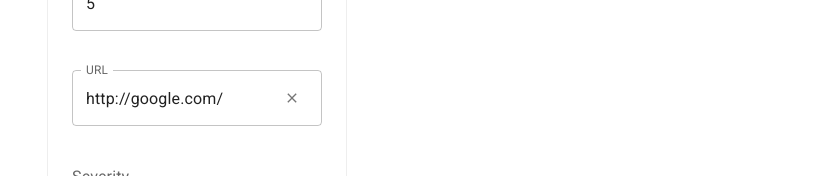
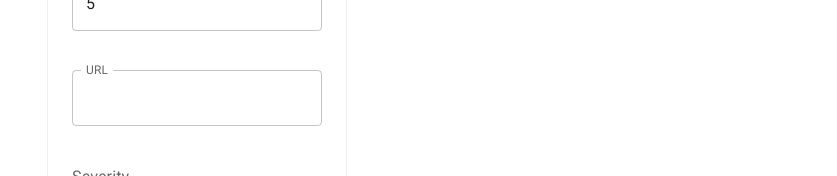
Before and after one commit to nickstaroba/alerts, a React (Create React App) app: page /create-alert in a window 1280 px wide. Shown: the part 360-536 px from the top of the page, without its empty margins (443-1280 px from the left). Built offline with nearby package versions, Linux system fonts and the light colour scheme.

Commit message:
adding eslint

```diff
--- a/src/Alert.jsx
+++ b/src/Alert.jsx
@@ -33,7 +33,7 @@ export const Alert = ({
     setTimeout(() => {
       handleCloseMuiAlert();
     }, timeoutSeconds * 1000);
-  }, []);
+  }, [timeoutSeconds]);
 
   const titleContent = title ? <AlertTitle>{title}</AlertTitle> : null;
 
--- a/src/AlertsContext.jsx
+++ b/src/AlertsContext.jsx
@@ -1,16 +1,3 @@
-import React, { createContext } from "react";
-import { useAlertsReducer } from "./AlertsReducer";
-import { AlertsManager } from "./AlertsManager";
+import { createContext } from "react";
 
 export const AlertsContext = createContext({});
-
-export const AlertsProvider = ({ children }) => {
-  const [state, dispatch] = useAlertsReducer();
-
-  return (
-    <AlertsContext.Provider value={{ state, dispatch }}>
-      <AlertsManager />
-      {children}
-    </AlertsContext.Provider>
-  );
-};
--- a/src/AlertsManager.jsx
+++ b/src/AlertsManager.jsx
@@ -1,5 +1,6 @@
 import { Box } from "@mui/material";
 import React, { useContext } from "react";
+
 import { Alert } from "./Alert";
 import { AlertsContext } from "./AlertsContext";
 import { ALERT_ACTIONS } from "./AlertsReducer";
@@ -13,8 +14,7 @@ export const AlertsManager = () => {
 
   const alertsContent =
     alerts.length > 0
-      ? alerts.map(({ id, message, severity, timeout, title, href }) => {
-          return (
+      ? alerts.map(({ id, message, severity, timeout, title, href }) => (
           <Alert
             key={id}
             id={id}
@@ -26,8 +26,7 @@ export const AlertsManager = () => {
             title={title}
             href={href}
           />
-          );
-        })
+        ))
       : null;
 
   return (
--- /dev/null
+++ b/src/AlertsProvider.jsx
@@ -0,0 +1,16 @@
+import React from "react";
+
+import { AlertsContext } from "./AlertsContext";
+import { AlertsManager } from "./AlertsManager";
+import { useAlertsReducer } from "./AlertsReducer";
+
+export const AlertsProvider = ({ children }) => {
+  const [state, dispatch] = useAlertsReducer();
+
+  return (
+    <AlertsContext.Provider value={{ state, dispatch }}>
+      <AlertsManager />
+      {children}
+    </AlertsContext.Provider>
+  );
+};
--- a/src/App.js
+++ b/src/App.js
@@ -1,7 +1,8 @@
+import { Box, Container, Typography } from "@mui/material";
 import * as React from "react";
+import { Link, Route } from "wouter";
+
 import { CreateAlert } from "./CreateAlert";
-import { Link, Route } from "wouter";
-import { Box, Container, Typography } from "@mui/material";
 
 export default function App() {
   return (
--- a/src/CreateAlert.jsx
+++ b/src/CreateAlert.jsx
@@ -1,3 +1,5 @@
+import { yupResolver } from "@hookform/resolvers/yup";
+import ClearIcon from "@mui/icons-material/Clear";
 import {
   Box,
   Button,
@@ -9,14 +11,13 @@ import {
   RadioGroup,
   TextField,
 } from "@mui/material";
-import ClearIcon from "@mui/icons-material/Clear";
 import React, { useContext, useEffect } from "react";
 import { Controller, useForm } from "react-hook-form";
+import { v4 as uuid } from "uuid";
+import * as yup from "yup";
+
+import { AlertsContext } from "./AlertsContext";
 import { ALERT_ACTIONS } from "./AlertsReducer";
-import { AlertsContext } from "./AlertsContext";
-import { v4 as uuid } from "uuid";
-import { yupResolver } from "@hookform/resolvers/yup";
-import * as yup from "yup";
 
 const ControlledTextField = ({
   control,
@@ -67,7 +68,7 @@ const ControlledTextField = ({
                 <ClearIcon sx={{ height: 16, width: 16 }} />
               </IconButton>
             ),
-            inputProps: inputProps,
+            inputProps,
           }}
           label={label}
           multiline={multiline}
@@ -142,14 +143,15 @@ export const CreateAlert = () => {
     formState: { errors, isDirty, isValid },
     handleSubmit,
     setValue,
+    trigger,
     watch,
   } = useForm({
     defaultValues: {
-      href: "http://google.com/",
+      href: "",
       message: "",
       severity: "warning",
       timeout: 5,
-      title: "",
+      title: "Title",
     },
     mode: "onChange",
     resolver: yupResolver(validationSchema),
@@ -164,9 +166,13 @@ export const CreateAlert = () => {
     });
 
   useEffect(() => {
-    setValue("title", "Title", { shouldDirty: true });
-    setValue("message", `This message will expire in ${watchTimeout} seconds.`);
-  }, [watchTimeout, setValue]);
+    setValue(
+      "message",
+      `This message will expire in ${watchTimeout} seconds.`,
+      { shouldDirty: true }
+    );
+    trigger("message");
+  }, [watchTimeout, setValue, trigger]);
 
   return (
     <Box
```
Also changed, not shown: package.json (+23 -18 lines), src/index.js (+5 -3 lines), src/theme.js (+4 -4 lines), .eslintrc.js (added), 1 other file (tests, documents, lock files or other folders). Lines whose indentation alone changed are shown as unchanged.
